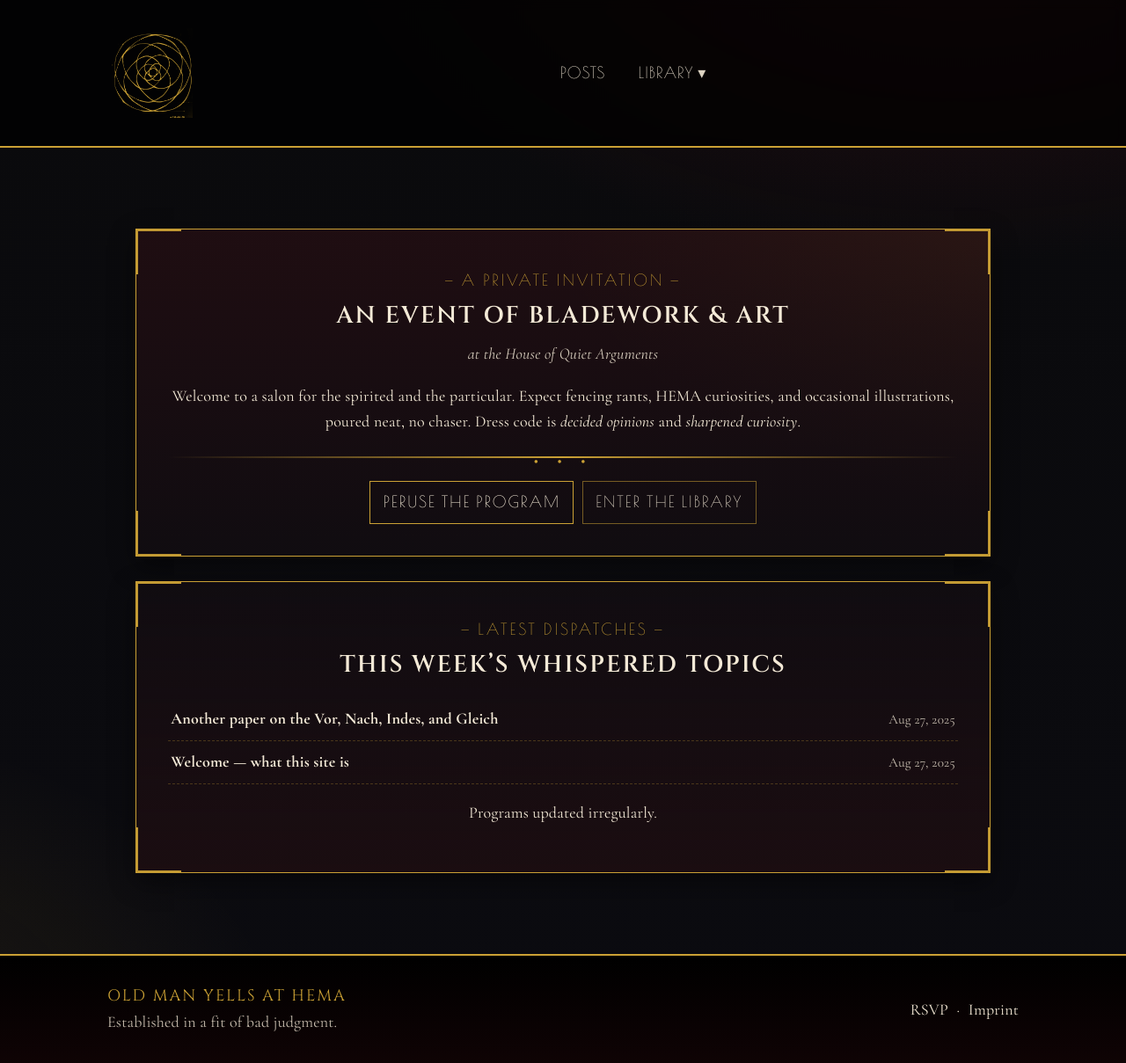
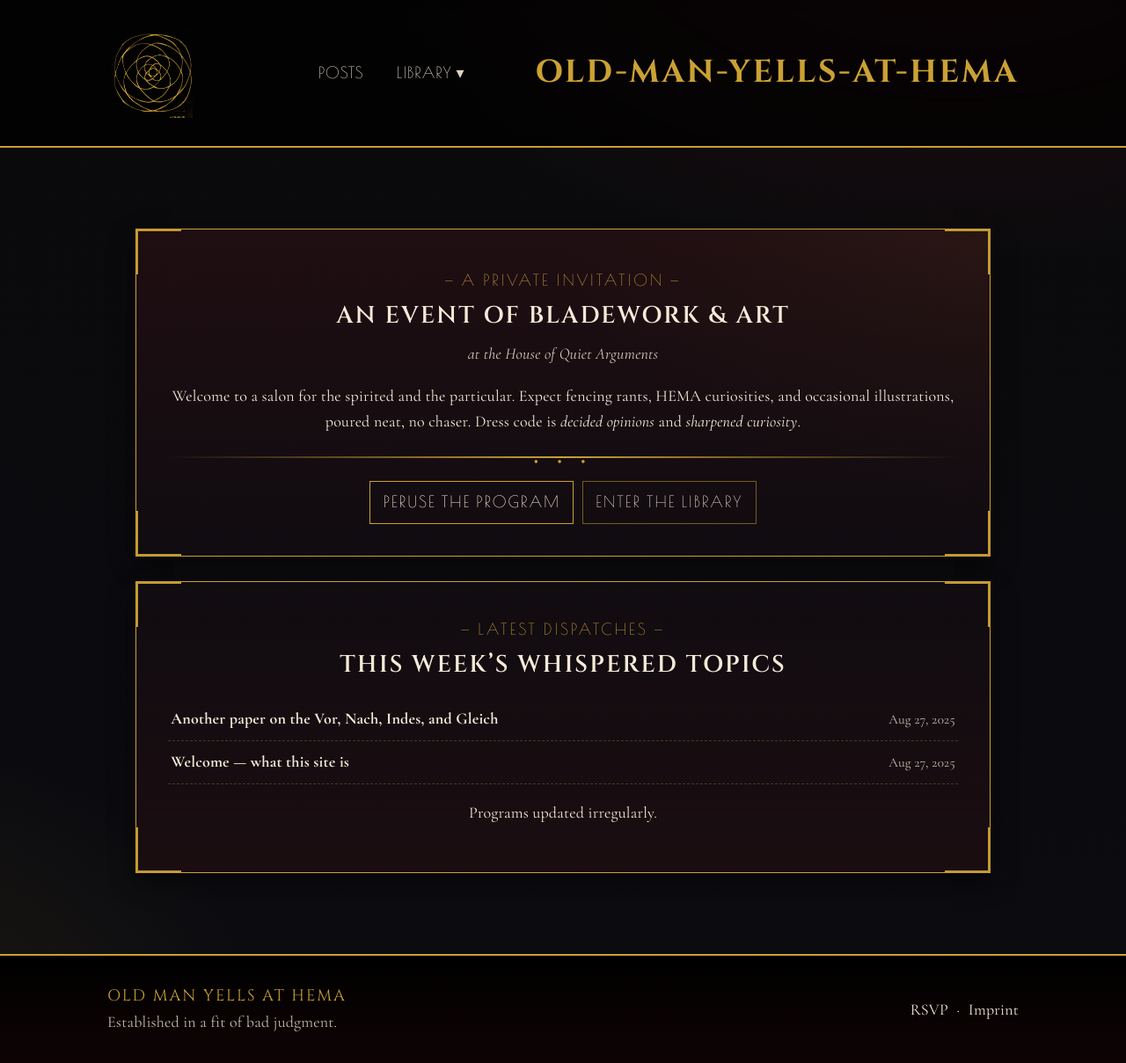
Before and after one commit to oldmanyellsathema/old-man-yells-at-hema, a Jekyll site: the page built from index.html, in a window 1280 px wide and 1209 px high. Shown: the whole window at 88% size. Built offline with Jekyll 4.4.1, drawn with Linux system fonts in a browser that asks for light colours.

Commit message:
Update default.html

```diff
--- a/_layouts/default.html
+++ b/_layouts/default.html
@@ -19,9 +19,9 @@ layout: null
   <div class="wrap">
     <div class="brand-left" aria-hidden="true"></div>
     <a class="skip" href="#main">Skip to content</a>
+
     <nav class="menu" aria-label="Primary">
       <a href="{{ '/posts/'   | relative_url }}" class="menu-link">Posts</a>
-
       <div class="dropdown">
         <a href="{{ '/resources/' | relative_url }}" class="menu-link dropdown-toggle">Library ▾</a>
         <div class="dropdown-menu" role="menu" aria-label="Library">
@@ -32,7 +32,8 @@ layout: null
         </div>
       </div>
     </nav>
-
+     <h1 class="site-title">{{ site.title }}</h1>
+  </div> <!-- ✅ close .wrap -->
 </header>
 
   <main id="main" class="wrap">
```
Lines whose indentation alone changed are shown as unchanged.
